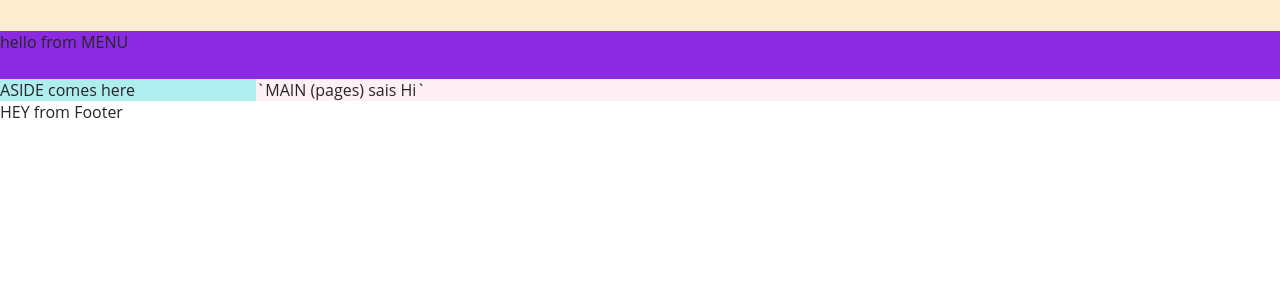
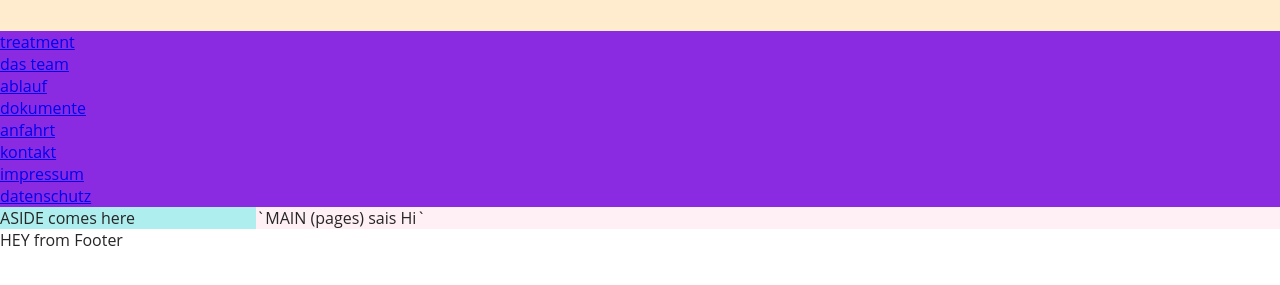
Before and after one commit to jaronschulz/zahn-mvz, a Gatsby site: page / in a window 1280 px wide. Shown: the part 81-366 px from the top of the page. Built offline with nearby package versions, Linux system fonts and the light colour scheme; Gatsby itself is replaced by a stand-in of ours.

Commit message:
mapped through array to create nav-menu

```diff
--- a/src/components/header.js
+++ b/src/components/header.js
@@ -23,7 +23,7 @@ export default Header
 
 const HeaderWrapper = styled.header`
   background: blueviolet;
-  height: 10rem;
+  height: 100%;
   .logo-link {
     text-decoration: none;
     color: black;
--- a/src/components/nav-menu.js
+++ b/src/components/nav-menu.js
@@ -1,29 +1,60 @@
 import React from "react"
+import { Link } from "gatsby"
+
 const menuItems = [
-
   {
     name: "treatment",
     slag: "/treatment/",
+    id: 1,
   },
   {
-    name: "team",
+    name: "das team",
     slag: "/team/",
+    id: 2,
   },
   {
-    name: "treatment",
-    slag: "/treatment/",
+    name: "ablauf",
+    slag: "/process/",
+    id: 3,
   },
   {
-    name: "treatment",
-    slag: "/treatment/",
+    name: "dokumente",
+    slag: "/docs/",
+    id: 4,
   },
   {
-    name: "treatment",
-    slag: "/treatment/",
+    name: "anfahrt",
+    slag: "/location/",
+    id: 5,
+  },
+  {
+    name: "kontakt",
+    slag: "/contacts/",
+    id: 6,
+  },
+  {
+    name: "impressum",
+    slag: "/imprint/",
+    id: 7,
+  },
+  {
+    name: "datenschutz",
+    slag: "/data-protection/",
+    id: 8,
   },
 ]
-const NavMenu = () => {
-  return <nav>hello from MENU</nav>
-}
+const NavMenu = () => (
+  <nav>
+    <ul>
+      {menuItems.map(({ name, id, slag }) => (
+        <li>
+          <Link key={id} to={slag}>
+            {name}
+          </Link>
+        </li>
+      ))}
+    </ul>
+  </nav>
+)
 
 export default NavMenu
```
